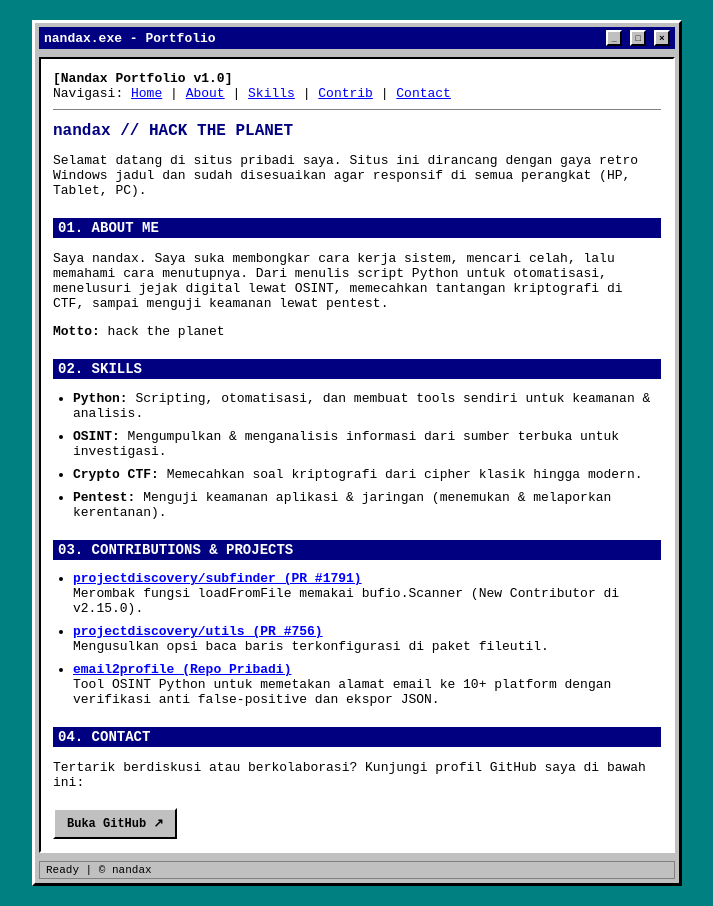
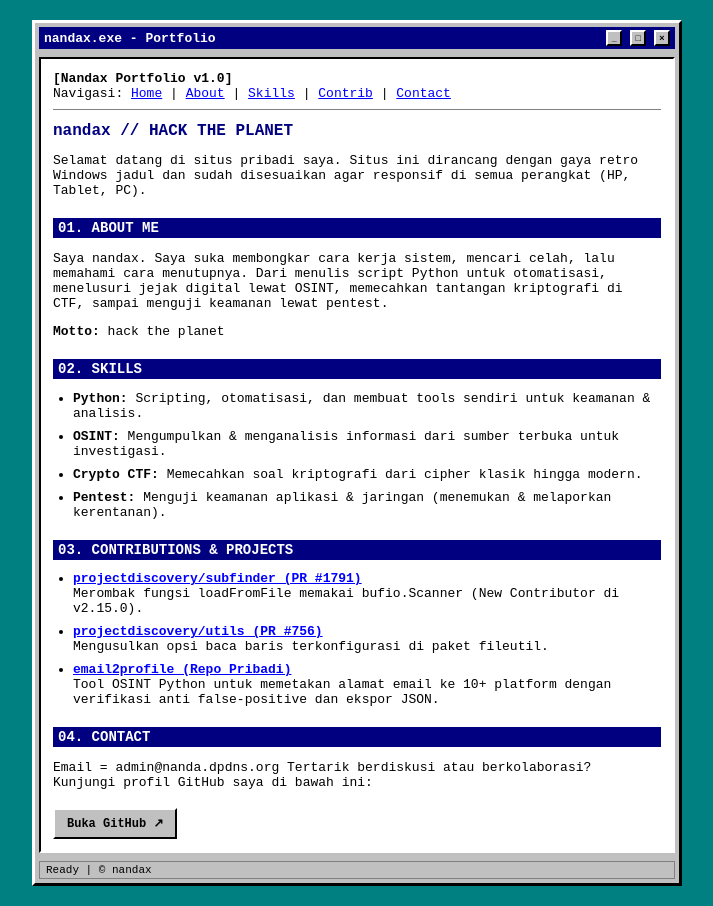
Before and after one commit to Nandaanomiyos/Nan-portofolio-, a plain HTML site: page index.html in a window 1280 px wide. Shown: the whole page, without its empty margins (283-996 px from the left). Drawn offline with Linux system fonts and the light colour scheme.

Commit message:
Update contact information in index.html

```diff
--- a/index.html
+++ b/index.html
@@ -213,7 +213,8 @@
 
     <div id="contact">
       <h2>04. CONTACT</h2>
-      <p>Tertarik berdiskusi atau berkolaborasi? Kunjungi profil GitHub saya di bawah ini:</p>
+      <p>Email = admin@nanda.dpdns.org
+        Tertarik berdiskusi atau berkolaborasi? Kunjungi profil GitHub saya di bawah ini:</p>
       <a class="btn" href="https://github.com/nandaanomi" target="_blank">Buka GitHub ↗</a>
     </div>
   </div>
```
